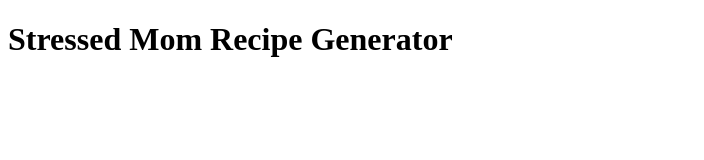
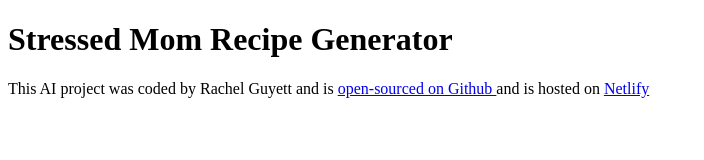
Before and after one commit to RGuy2025/ai-recipe-generator, a plain HTML site: page index.html in a window 1280 px wide. Shown: the whole page, without its empty margins (0-704 px from the left). Drawn offline with Linux system fonts and the light colour scheme.

Commit message:
added the footer

```diff
--- a/index.html
+++ b/index.html
@@ -10,6 +10,9 @@
 
 <body>
   <h1>Stressed Mom Recipe Generator</h1>
+  <footer>This AI project was coded by Rachel Guyett and is <a href="https://github.com/RGuy2025/ai-recipe-generator"
+      target="_blank"> open-sourced on Github </a> and is hosted on <a
+      href="https://stressed-mom-recipe-generator.netlify.app/" target="_blank">Netlify</a></footer>
   <script src="src/index.js"></script>
 </body>
 
```
